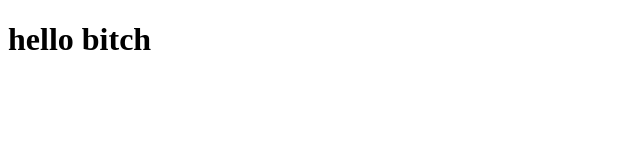
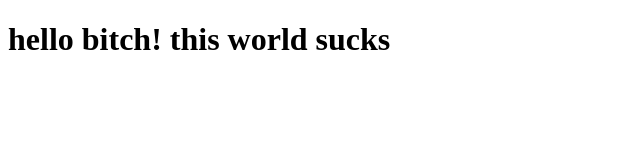
Before and after one commit to Avi0821/Coursera-test, a plain HTML site: page site/index.html in a window 1280 px wide. Shown: the whole page, without its empty margins (0-640 px from the left). Drawn offline with Linux system fonts and the light colour scheme.

Commit message:
addition

```diff
--- a/site/index.html
+++ b/site/index.html
@@ -4,6 +4,6 @@
 	<title>Hello bitch</title>
 </head>
 <body>
-<h1>hello bitch</h1>
+<h1>hello bitch! this world sucks</h1>
 </body>
 </html>
```
